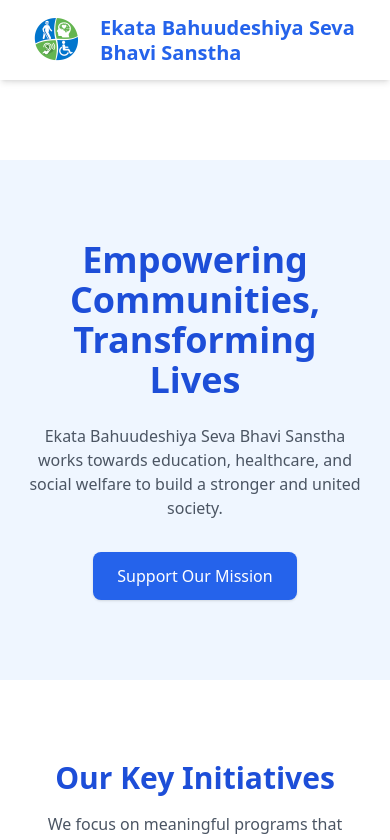
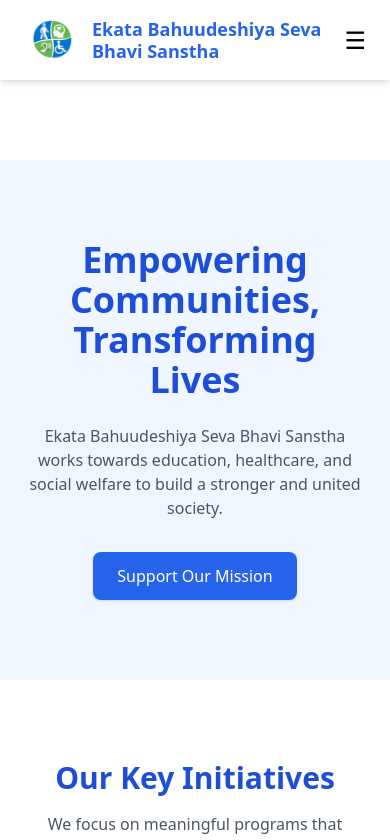
Before and after one commit to 27Abdul/ektasevabhavi, a React (Create React App) app: page / in a window 390 px wide. Shown: the top 840 px of the page. Built offline with nearby package versions, Linux system fonts and the light colour scheme.

Commit message:
refactor Header component layout and styling; adjust logo size and heading text size

```diff
--- a/src/components/Header.jsx
+++ b/src/components/Header.jsx
@@ -8,18 +8,19 @@
   return (
     <header className="bg-white shadow-md fixed w-full z-50 h-20">
       <div className="max-w-7xl mx-auto px-6 h-full flex justify-between items-center">
+        {/* Logo + Name */}
         <div className="flex items-center gap-3">
           <img
             src={logo}
             alt="Logo"
-            className="h-16 w-16 object-contain flex-shrink-0"
+            className="h-14 w-14 object-contain flex-shrink-0"
           />
-
-          <h1 className="text-xl font-bold text-blue-600 leading-tight">
+          <h1 className="text-lg md:text-xl font-bold text-blue-600 leading-tight">
             Ekata Bahuudeshiya Seva Bhavi Sanstha
           </h1>
         </div>
 
+        {/* Desktop Menu */}
         <nav className="hidden md:flex space-x-8 font-medium">
           <Link to="/" className="hover:text-blue-600 transition">
             Home
@@ -31,7 +32,34 @@
             Contact
           </Link>
         </nav>
+
+        {/* Mobile Button */}
+        <button
+          onClick={() => setIsOpen(!isOpen)}
+          className="md:hidden text-2xl"
+        >
+          ☰
+        </button>
       </div>
+
+      {/* Mobile Menu */}
+      {isOpen && (
+        <div className="md:hidden bg-gray-50 px-6 py-4 space-y-4 shadow">
+          <Link to="/" onClick={() => setIsOpen(false)} className="block">
+            Home
+          </Link>
+          <Link to="/about" onClick={() => setIsOpen(false)} className="block">
+            About
+          </Link>
+          <Link
+            to="/contact"
+            onClick={() => setIsOpen(false)}
+            className="block"
+          >
+            Contact
+          </Link>
+        </div>
+      )}
     </header>
   );
 };
```
